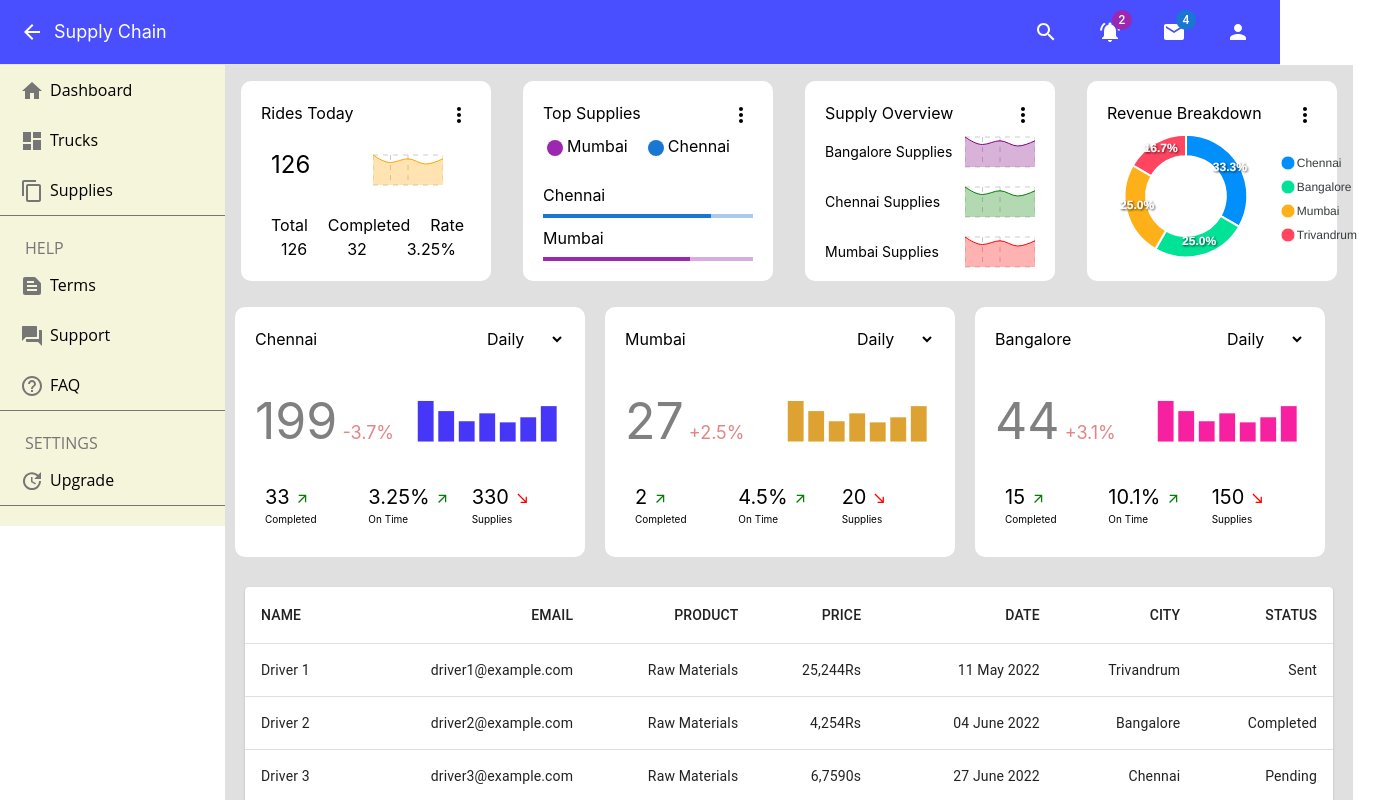
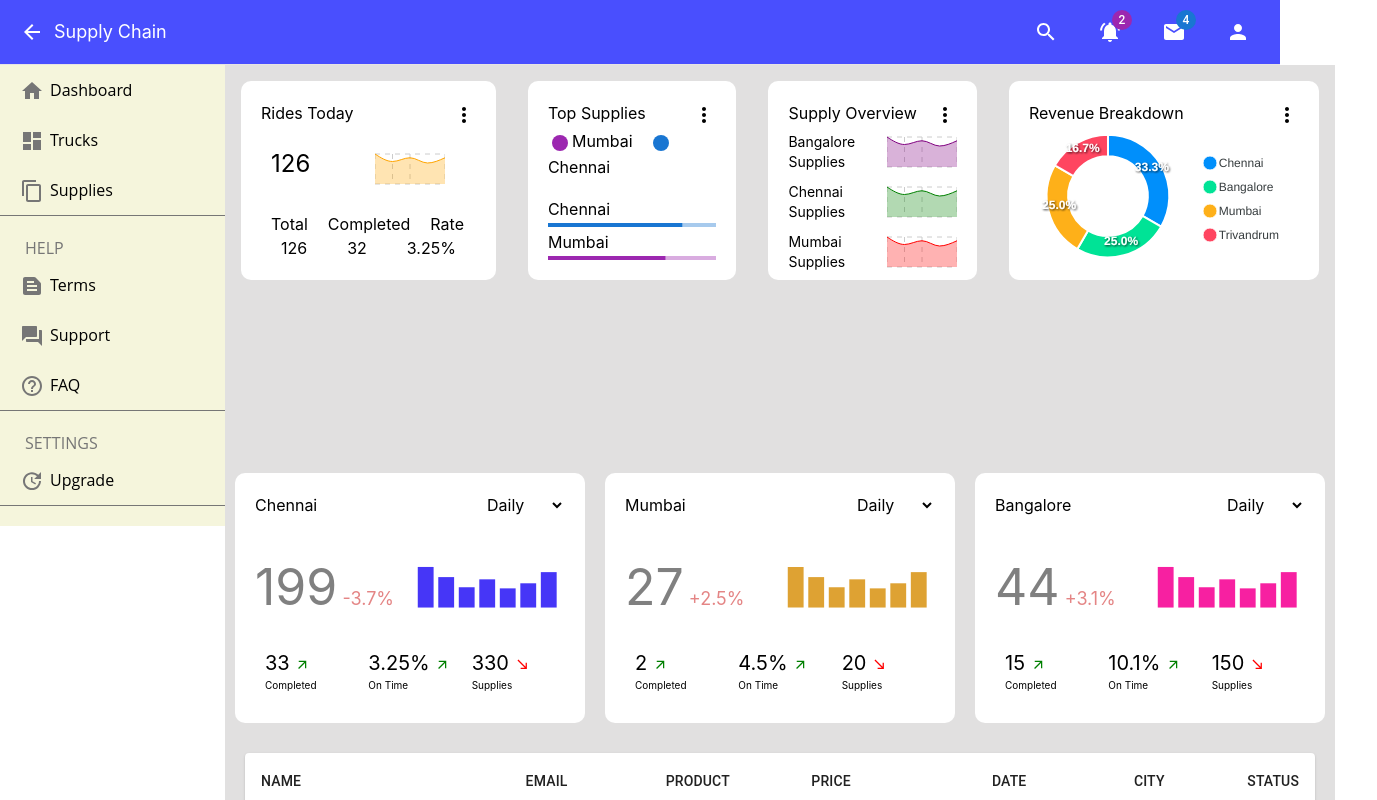
Before and after one commit to antonythomas123/admin_dashboard, a React (Create React App) app: page / in a window 1280 px wide. Shown: the top 800 px of the page, 1377 px wide, since content can reach past the window. Built offline with nearby package versions, Linux system fonts and the light colour scheme.

Commit message:
Css Updated

```diff
--- a/src/Components/Home/Home.css
+++ b/src/Components/Home/Home.css
@@ -1,13 +1,8 @@
-
 .container{
-    max-height: max-content;
-    max-width: max-content;
+    height: 100%;
+    width: 100%;
     float:left;
     display: flex;
-}
-.home{
-    position: relative;
-    background-color:aliceblue;
 }
 .home_container{
     display: flex;
--- a/src/Components/Widgets/Widgets.css
+++ b/src/Components/Widgets/Widgets.css
@@ -5,8 +5,9 @@
     padding: 20px;
     justify-content: space-between;
     background-color: white;
-    height: 200px;
-    width: 250px;
+    height: 50%;
+    width: 40%;
+    max-width: fit-content;
     border-radius: 10px;
 }
 .l_side{
```
